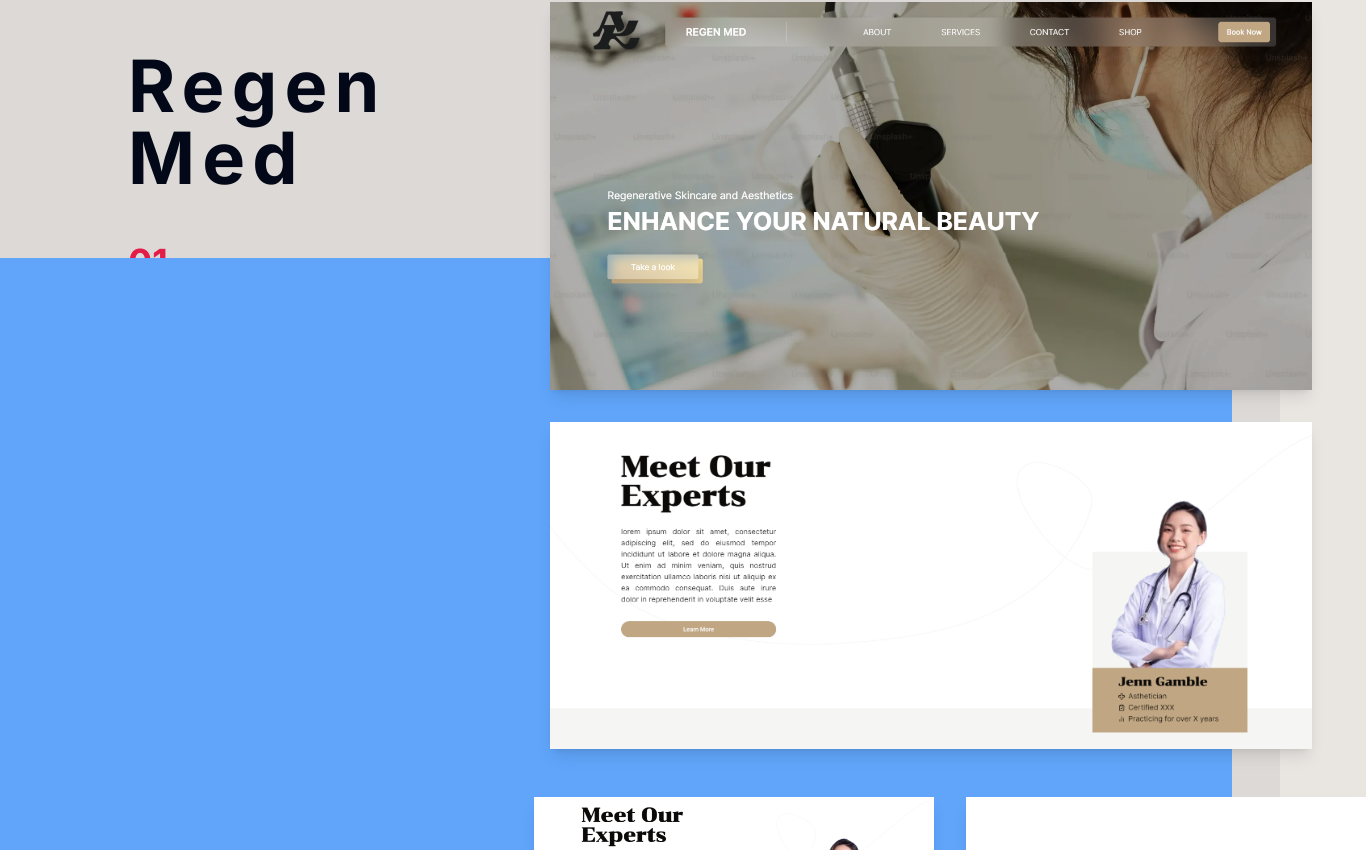
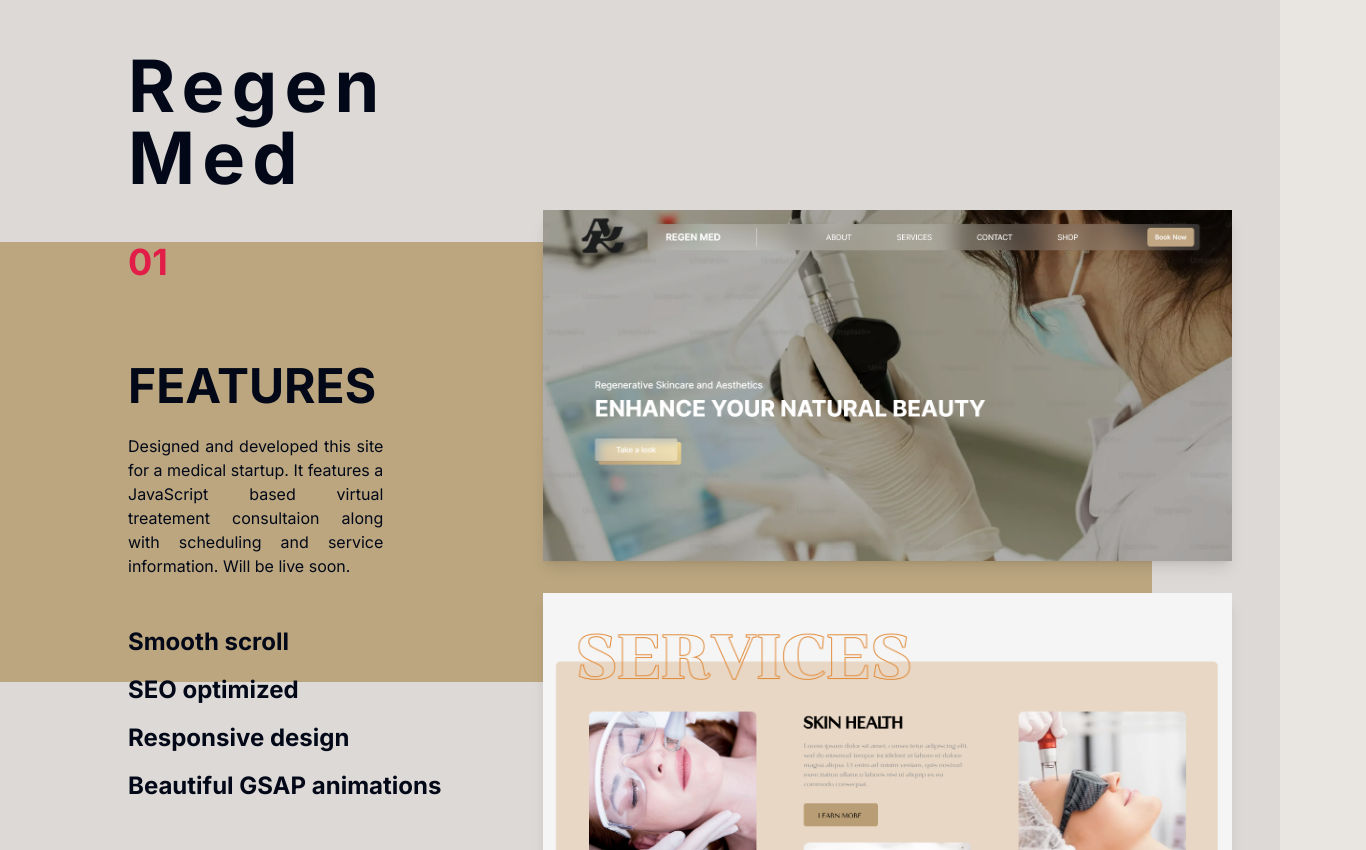
Before and after one commit to jdog117/web-portfolio, a Next.js app: page / in a window 1280 px wide. Shown: the part 830-1680 px from the top of the page, 1366 px wide, since content can reach past the window. Built offline with nearby package versions, Linux system fonts and the light colour scheme.

Commit message:
content update

```diff
--- a/app/page.tsx
+++ b/app/page.tsx
@@ -9,6 +9,7 @@ import rmHero from "@/public/regenmed/rm1.png";
 import rmHero2 from "@/public/regenmed/rm3.png";
 import rmHero3 from "@/public/regenmed/rm4.png";
 import rmHero4 from "@/public/regenmed/rm5.png";
+import rmHero5 from "@/public/regenmed/figma/Regen Med.png";
 
 gsap.registerPlugin(useGSAP);
 
@@ -17,8 +18,8 @@ export default function Home() {
         <div className="">
             <Hero />
             <Regenmed />
-            <Fund />
-            <Emailfinder />
+            {/* <Fund />
+            <Emailfinder /> */}
         </div>
     );
 }
@@ -92,17 +93,38 @@ function Hero() {
 
 function Regenmed() {
     return (
-        <div className="w-full flex bg-secondary justify-between">
-            <div>
+        <div className="w-full flex bg-secondary justify-between overflow-hidden">
+            <div className="z-20 w-1/2">
                 <h1 className="text-7xl font-bold ml-32 mt-20 tracking-widest">
                     Regen Med
                 </h1>
-                <h1 className="text-4xl font-bold ml-32 mt-12 text-primary z-20">
+                <h1 className="text-4xl font-bold ml-32 mt-12 text-primary">
                     01
                 </h1>
+                <h1 className="text-5xl font-bold ml-32 mt-20">FEATURES</h1>
+                <p className="text-1xl ml-32 mt-6 text-tertiary w-1/2 text-justify">
+                    Designed and developed this site for a medical startup. It
+                    features a JavaScript based virtual treatement consultaion
+                    along with scheduling and service information. Will be live
+                    soon.
+                </p>
+                <div className="font-bold">
+                    <p className="text-2xl ml-32 mt-12 text-tertiary">
+                        Smooth scroll
+                    </p>
+                    <p className="text-2xl ml-32 mt-4 text-tertiary">
+                        SEO optimized
+                    </p>
+                    <p className="text-2xl ml-32 mt-4 text-tertiary">
+                        Responsive design
+                    </p>
+                    <p className="text-2xl ml-32 mt-4 text-tertiary">
+                        Beautiful GSAP animations
+                    </p>
+                </div>
             </div>
 
-            <div className="flex justify-end">
+            <div className="flex justify-end mt-52 mr-20">
                 <div className="flex-row items-end z-20">
                     <Image
                         src={rmHero}
@@ -111,7 +133,7 @@ function Regenmed() {
                         className="shadow-lg m-8 "
                     />
                     <Image
-                        src={rmHero2}
+                        src={rmHero5}
                         alt=""
                         width={800}
                         className="shadow-lg m-8"
@@ -131,7 +153,7 @@ function Regenmed() {
                         />
                     </div>
                 </div>
-                <div className="absolute w-full h-full m-12 mt-72 bg-blue-400"></div>
+                <div className="absolute w-full h-[55%] m-12 mt-16 bg-[#BBA67F]"></div>
             </div>
 
             {/* Features: smooth scroll, juicy animationsm, responsive design */}
```
